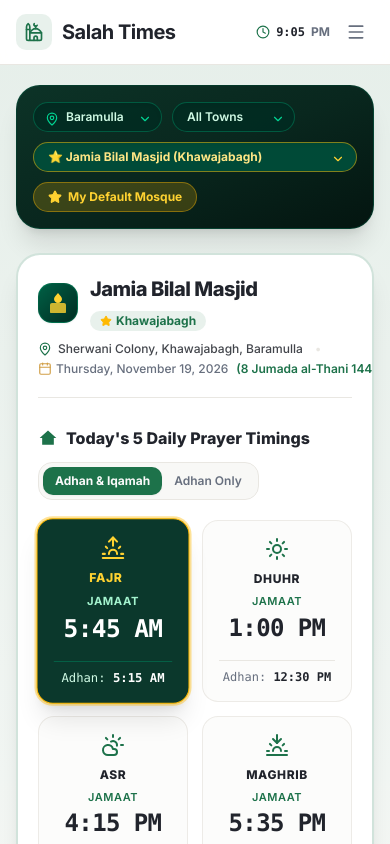
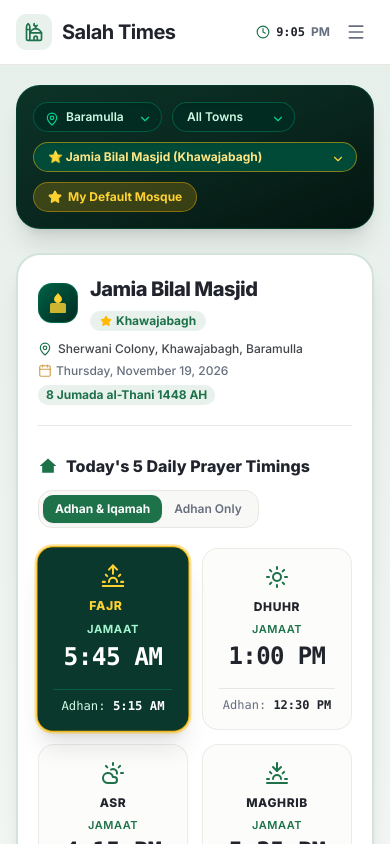
Before and after one commit to abrarlarah/mosque-prayer-app, a Next.js app: page / in a window 390 px wide. Shown: the top 844 px of the page. Built offline with nearby package versions, Linux system fonts and the light colour scheme.

Commit message:
UI: Prevent Islamic date text clipping on mobile screens with responsive badge wrapping

```diff
--- a/src/app/(public)/mosques/[slug]/page.tsx
+++ b/src/app/(public)/mosques/[slug]/page.tsx
@@ -76,21 +76,23 @@ export default async function MosqueDetailPage({ params }: MosquePageProps) {
             <h1 className="text-3xl sm:text-4xl font-extrabold tracking-tight text-foreground">
               {mosque.name}
             </h1>
-            <div className="flex flex-wrap items-center gap-y-2 gap-x-4 mt-3 text-sm text-muted-foreground">
+            <div className="flex flex-wrap items-center gap-y-2 gap-x-3 mt-3 text-sm text-muted-foreground">
               <span className="flex items-center gap-1.5 font-medium text-foreground/80">
                 <MapPin className="w-4 h-4 text-primary shrink-0" />
                 {mosque.address}, {mosque.city}, {mosque.state}
               </span>
               <span className="hidden sm:inline text-border">•</span>
-              <span className="flex items-center gap-1.5">
-                <Calendar className="w-4 h-4 text-accent shrink-0" />
-                {currentDate.formatted}
+              <div className="flex flex-wrap items-center gap-2">
+                <span className="flex items-center gap-1.5">
+                  <Calendar className="w-4 h-4 text-accent shrink-0" />
+                  {currentDate.formatted}
+                </span>
                 {hijriDate && (
-                  <span className="text-primary font-medium">
-                    ({hijriDate})
+                  <span className="inline-flex items-center px-2 py-0.5 rounded-full bg-primary/10 text-primary font-bold text-xs">
+                    {hijriDate}
                   </span>
                 )}
-              </span>
+              </div>
             </div>
           </div>
 
--- a/src/components/public/homepage-prayer-board.tsx
+++ b/src/components/public/homepage-prayer-board.tsx
@@ -468,22 +468,24 @@ export default function HomepagePrayerBoard({
             </div>
           </div>
 
-          {/* Line 2: Location & Dates in ONE single clean horizontal line */}
-          <div className="flex flex-wrap items-center gap-y-1 gap-x-3 text-xs sm:text-sm text-muted-foreground pt-0.5">
-            <span className="flex items-center gap-1.5 font-medium text-foreground/85 shrink-0">
+          {/* Line 2: Location & Dates (wraps smoothly on mobile without clipping) */}
+          <div className="flex flex-wrap items-center gap-y-1.5 gap-x-2.5 text-xs sm:text-sm text-muted-foreground pt-0.5">
+            <div className="flex items-center gap-1.5 font-medium text-foreground/85">
               <MapPin className="w-3.5 h-3.5 text-primary shrink-0" />
               <span>{activeMosque.address}, {activeMosque.city}</span>
-            </span>
-            <span className="text-border">•</span>
-            <span className="flex items-center gap-1 font-medium shrink-0">
-              <Calendar className="w-3.5 h-3.5 text-accent shrink-0" />
-              <span>{currentDate.formatted}</span>
+            </div>
+            <span className="hidden sm:inline text-border">•</span>
+            <div className="flex flex-wrap items-center gap-1.5 font-medium">
+              <span className="flex items-center gap-1">
+                <Calendar className="w-3.5 h-3.5 text-accent shrink-0" />
+                <span>{currentDate.formatted}</span>
+              </span>
               {hijriDate && (
-                <span className="text-primary font-semibold ml-1">
-                  ({hijriDate})
+                <span className="inline-flex items-center px-2 py-0.5 rounded-full bg-primary/10 text-primary font-bold text-xs">
+                  {hijriDate}
                 </span>
               )}
-            </span>
+            </div>
           </div>
         </div>
 
```
